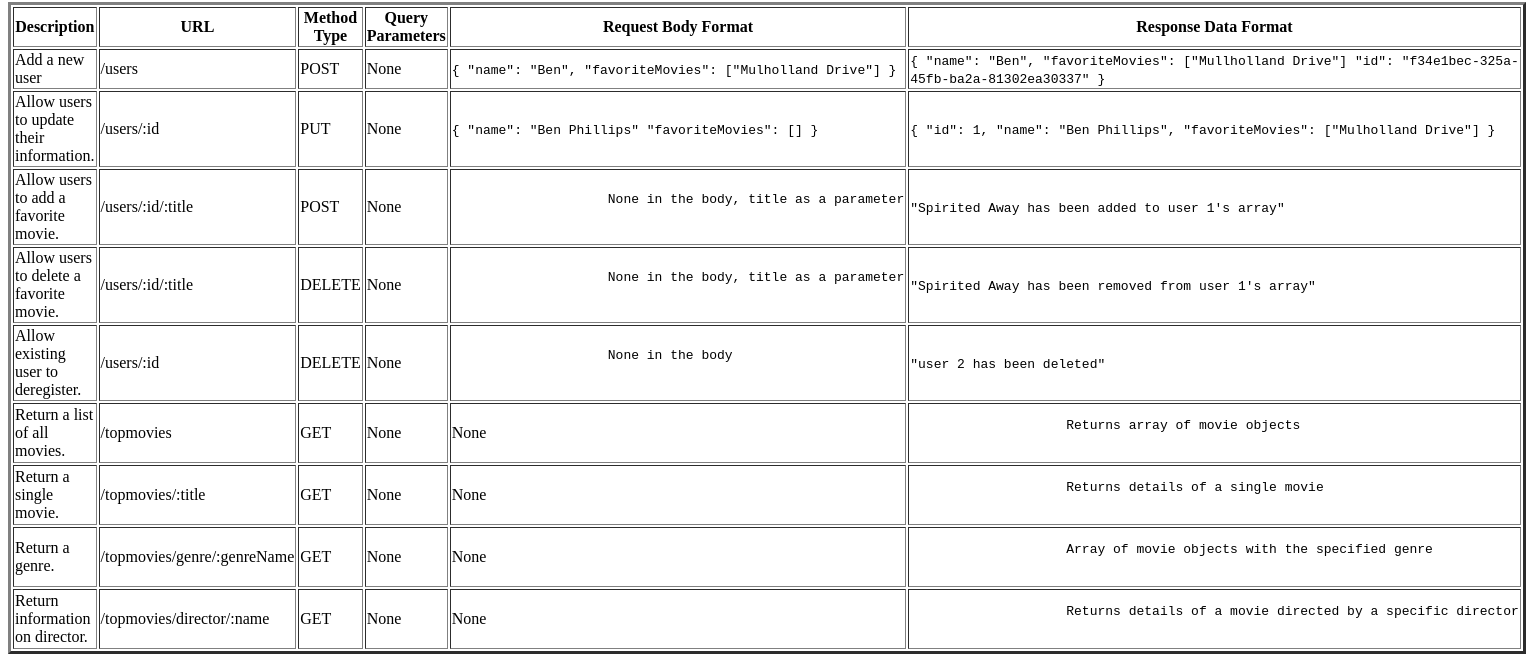
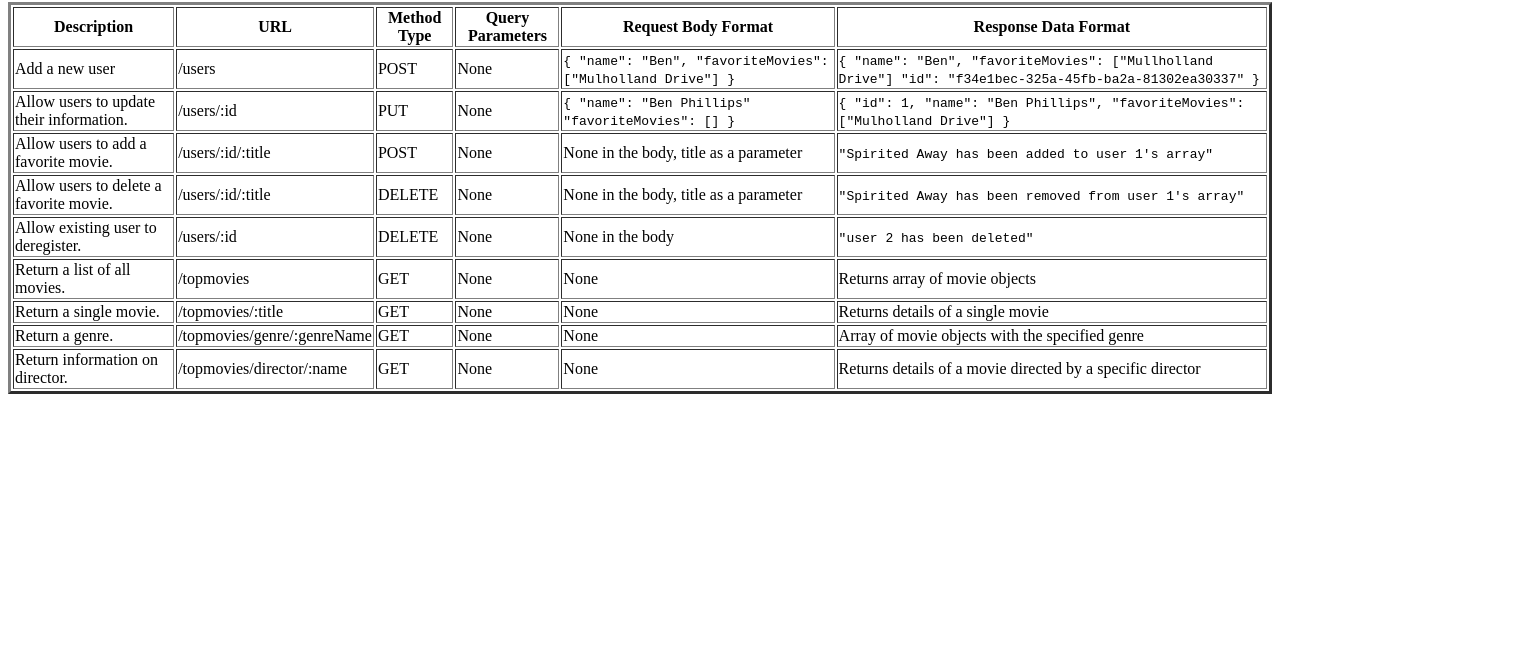
Before and after one commit to bphil1041/Movie-Api, a website: page public/documentation.html in a window 1280 px wide. Shown: the part 241-903 px from the top of the page, 1526 px wide, since content can reach past the window. After the commit the page ends 800 px from the top, so only its background shows below. Drawn offline with Linux system fonts and the light colour scheme.

Commit message:
Update documentation.html

```diff
--- a/public/documentation.html
+++ b/public/documentation.html
@@ -82,11 +82,7 @@
             <td>/users/:id/:title</td>
             <td>POST</td>
             <td>None</td>
-            <td>
-                <pre>
-                    None in the body, title as a parameter
-                </pre>
-            </td>
+            <td>None in the body, title as a parameter</td>
             <td>
                 <code>
                     "Spirited Away has been added to user 1's array"
@@ -98,11 +94,7 @@
             <td>/users/:id/:title</td>
             <td>DELETE</td>
             <td>None</td>
-            <td>
-                <pre>
-                    None in the body, title as a parameter
-                </pre>
-            </td>
+            <td>None in the body, title as a parameter</td>
             <td>
                 <code>
                     "Spirited Away has been removed from user 1's array"
@@ -114,11 +106,7 @@
             <td>/users/:id</td>
             <td>DELETE</td>
             <td>None</td>
-            <td>
-                <pre>
-                    None in the body
-                </pre>
-            </td>
+            <td>None in the body</td>
             <td>
                 <code>
                     "user 2 has been deleted"
@@ -132,11 +120,7 @@
             <td>GET</td>
             <td>None</td>
             <td>None</td>
-            <td>
-                <pre>
-                    Returns array of movie objects
-                </pre>
-            </td>
+            <td>Returns array of movie objects</td>
         </tr>
         <tr>
             <td>Return a single movie.</td>
@@ -144,11 +128,7 @@
             <td>GET</td>
             <td>None</td>
             <td>None</td>
-            <td>
-                <pre>
-                    Returns details of a single movie
-                </pre>
-            </td>
+            <td>Returns details of a single movie</td>
         </tr>
         <tr>
             <td>Return a genre.</td>
@@ -156,11 +136,7 @@
             <td>GET</td>
             <td>None</td>
             <td>None</td>
-            <td>
-                <pre>
-                    Array of movie objects with the specified genre
-                </pre>
-            </td>
+            <td>Array of movie objects with the specified genre</td>
         </tr>
         <tr>
             <td>Return information on director.</td>
@@ -168,11 +144,7 @@
             <td>GET</td>
             <td>None</td>
             <td>None</td>
-            <td>
-                <pre>
-                    Returns details of a movie directed by a specific director
-                </pre>
-            </td>
+            <td>Returns details of a movie directed by a specific director</td>
         </tr>
 
 
```
